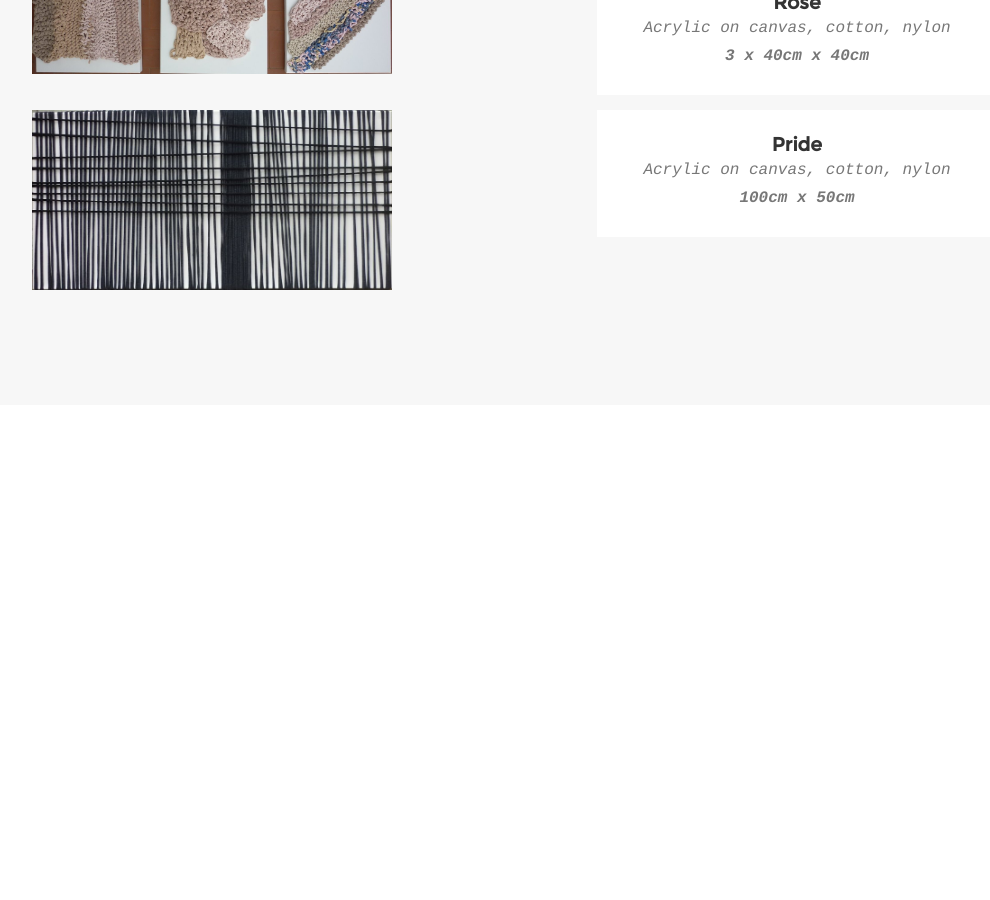
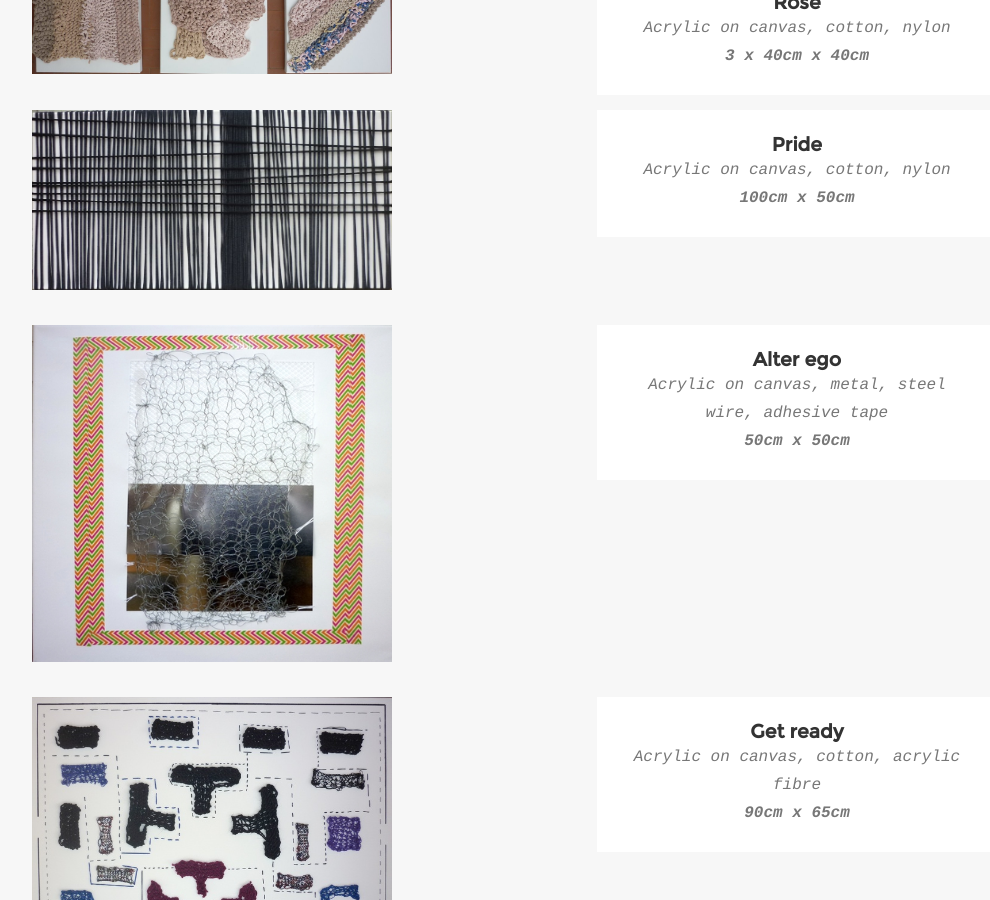
Before and after one commit to oceanomi/error-en, a Jekyll site: the page built from index.html, in a window 1280 px wide and 900 px high, scrolled down 5436 px. Shown: the whole window, without its empty margins (38-1028 px from the left). Built offline with Jekyll 4.4.1, drawn with Linux system fonts in a browser that asks for light colours; before the commit the page ends 5841 px from its top, so only the background shows below that.

Commit message:
add two new works

```diff
--- /dev/null
+++ b/_posts/2015-10-14-alter.markdown
@@ -0,0 +1,10 @@
+---
+title: Alter ego
+layout: post
+permalink: works/alter
+img: alter.jpg
+img_quantity: 5
+material: Acrylic on canvas, metal, steel wire, adhesive tape
+size: 50cm x 50cm
+
+---
--- /dev/null
+++ b/_posts/2015-10-25-getready.markdown
@@ -0,0 +1,10 @@
+---
+title: Get ready
+layout: post
+permalink: works/getready
+img: getready.jpg
+img_quantity: 5
+material: Acrylic on canvas, cotton, acrylic fibre
+size: 90cm x 65cm
+
+---
--- a/about.html
+++ b/about.html
@@ -8,6 +8,6 @@ She studied journalism in Buenos Aires and began her career in the former Yugosl
 She covered the war in Iraq and from there kept a blog (Eye, view from Iraq) that became the first Spanish-language blog to be published as a book (blook!). <br>
 In Istanbul, she covered Turkey and the Middle East. <br>
 There she made a documentary (The Iraqi Workout) about the only gym for women in the north of Iraq (acquired by YL2, Finnish state TV). <br>
-She worked as editor of weblogs for the Argentine newspaper Clarin. <br>
+She worked as editor of blogs for the Argentine newspaper Clarin. <br>
 She moved to the humanitarian field as public information officer for UNHCR (United Nations High Commissioner for Refugees) in the south of Latin America. <br>
 Recently, she wrote a screenplay and began making art by mistake. And so, the series presented here.
```
Also changed, not shown: img/works/alter-thumbnail.jpg (added), img/works/alter1.jpg (added), img/works/alter3.jpg (added), img/works/alter5.jpg (added), img/works/getready-thumbnail.jpg (added), img/works/getready.jpg (added), img/works/getready1.jpg (added), img/works/getready2.jpg (added), 6 other files.
